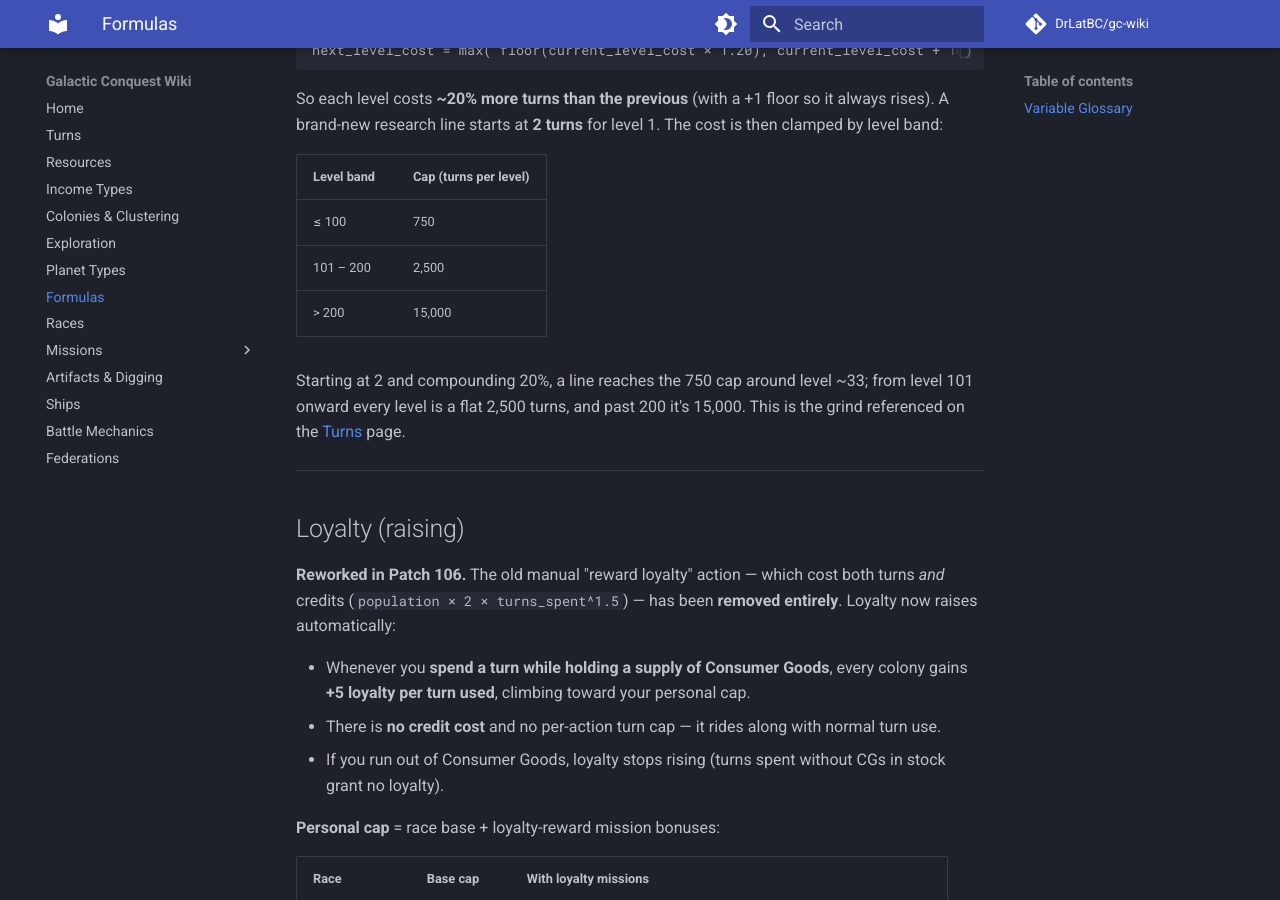
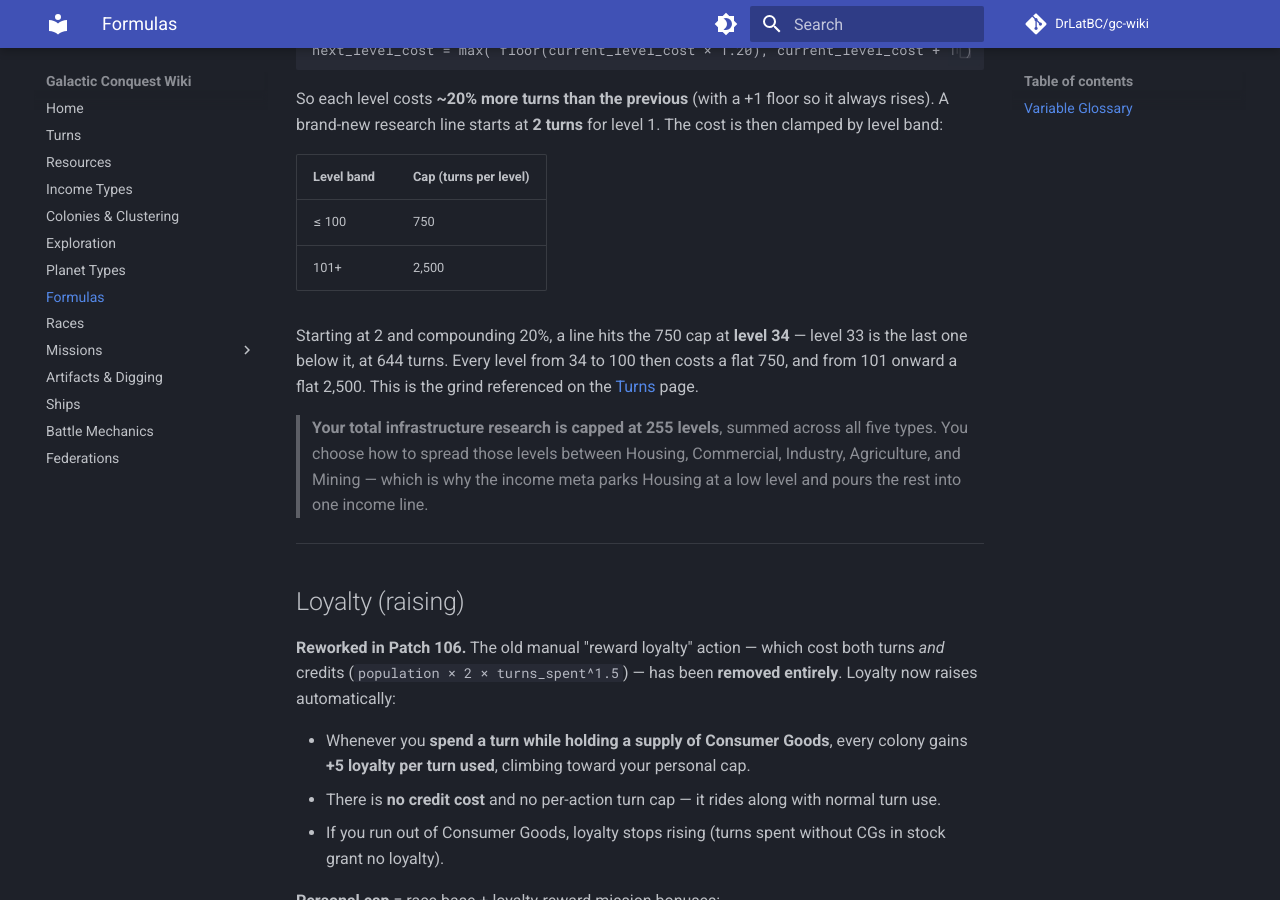
Before and after one commit to DrLatBC/gc-wiki, an MkDocs documentation site: the page built from docs/formulas.md, in a window 1280 px wide and 900 px high, scrolled down 12413 px. Built offline with MkDocs 1.6.1 and Material for MkDocs 9.7.7, drawn with Linux system fonts in a browser that asks for light colours; comment, search, counter and statistics services are not loaded.

Commit message:
Fix infrastructure research cost bands and add the 255 total cap
The ">200 levels costs 15,000 turns" band never applies: the game tests
level>100 before level>200, so the >100 branch always catches it first and the
15,000 case is unreachable. Past level 100 every level is a flat 2,500.

Also corrects "reaches the 750 cap around level ~33" to level 34 - level 33 is
the last level below the cap, at 644 turns - and documents that total
infrastructure research is capped at 255 levels across all five types.

Co-Authored-By: Claude Opus 4.8 <noreply@anthropic.com>

```diff
--- a/docs/formulas.md
+++ b/docs/formulas.md
@@ -472,10 +472,11 @@ So each level costs **~20% more turns than the previous** (with a +1 floor so it
 | Level band | Cap (turns per level) |
 |---|---|
 | ≤ 100 | 750 |
-| 101 – 200 | 2,500 |
-| > 200 | 15,000 |
+| 101+ | 2,500 |
 
-Starting at 2 and compounding 20%, a line reaches the 750 cap around level ~33; from level 101 onward every level is a flat 2,500 turns, and past 200 it's 15,000. This is the grind referenced on the [Turns](turns.md) page.
+Starting at 2 and compounding 20%, a line hits the 750 cap at **level 34** — level 33 is the last one below it, at 644 turns. Every level from 34 to 100 then costs a flat 750, and from 101 onward a flat 2,500. This is the grind referenced on the [Turns](turns.md) page.
+
+> **Your total infrastructure research is capped at 255 levels**, summed across all five types. You choose how to spread those levels between Housing, Commercial, Industry, Agriculture, and Mining — which is why the income meta parks Housing at a low level and pours the rest into one income line.
 
 ---
 
```
